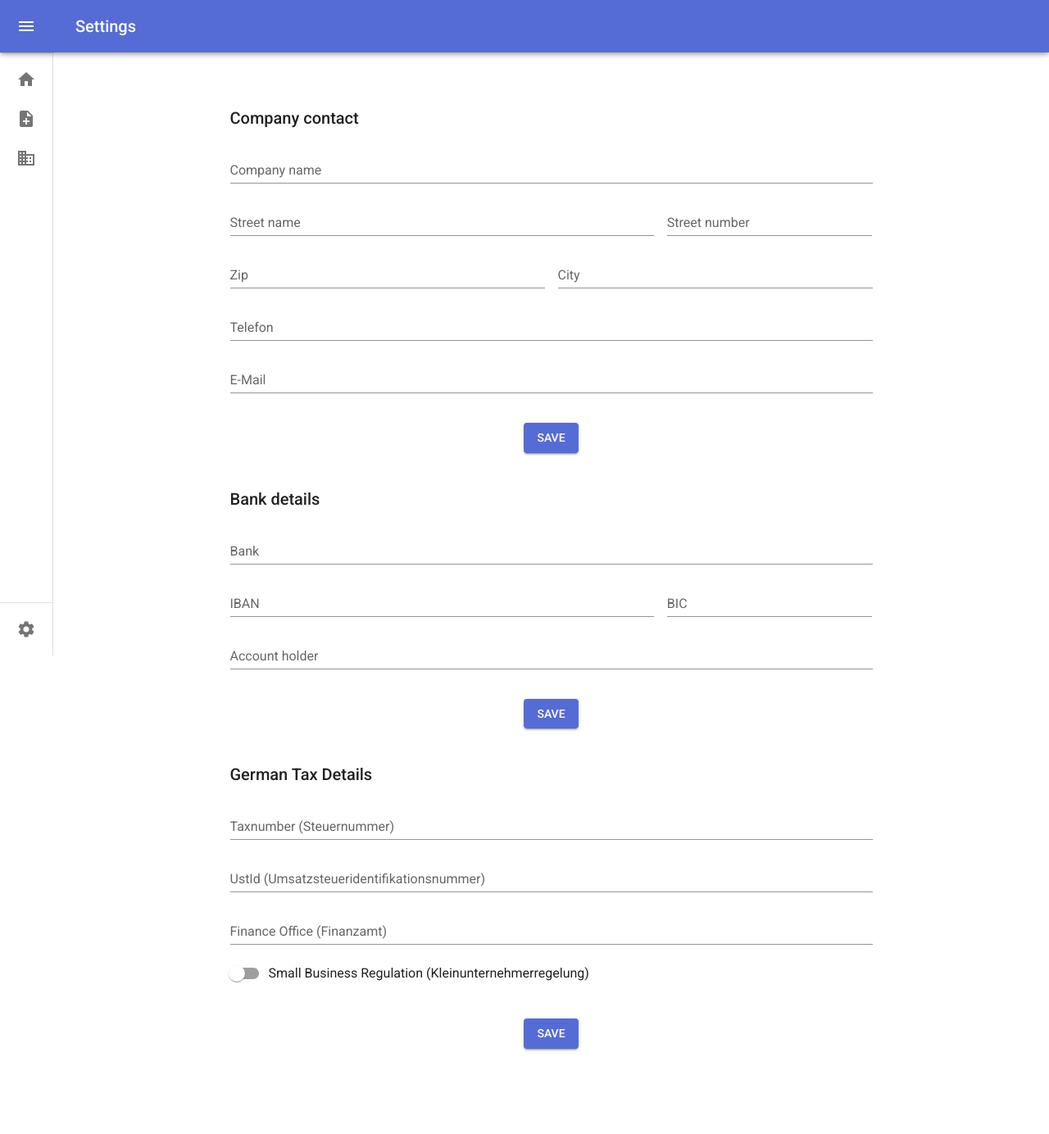
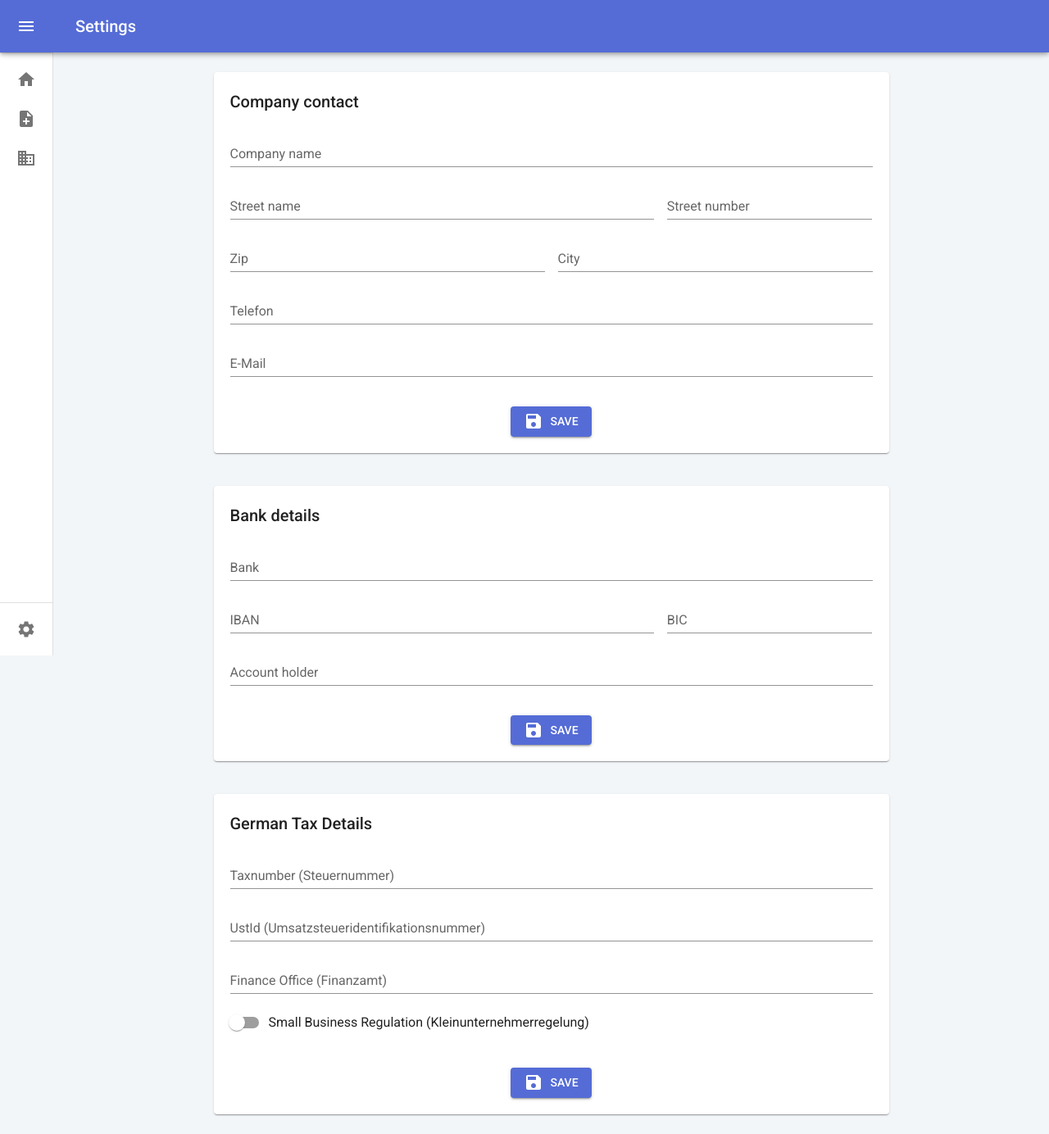
Before and after one commit to eddyhakimi/invoice-generator, a Next.js app: page /settings in a window 1280 px wide. Shown: the whole page at 82% size. Before the commit the page ends 1304 px from the top, so only its background shows below. Built offline with nearby package versions, Linux system fonts and the light colour scheme.

Commit message:
style: address book and settings page

```diff
--- a/src/app/settings/page.tsx
+++ b/src/app/settings/page.tsx
@@ -11,6 +11,7 @@ export default function Settings() {
           display: "flex",
           flexDirection: "column",
           alignItems: "center",
+          rowGap: "40px",
         }}
       >
         <ContactSection />
--- a/src/app/theme.ts
+++ b/src/app/theme.ts
@@ -16,6 +16,9 @@ const theme = createTheme({
     secondary: {
       main: "#19857b",
     },
+    background: {
+      default: "#F3F6F9",
+    },
   },
   typography: {
     fontFamily: roboto.style.fontFamily,
--- a/src/components/BankDetailsSection.tsx
+++ b/src/components/BankDetailsSection.tsx
@@ -1,7 +1,8 @@
 "use client";
 import { useState } from "react";
-import { Box, Grid, TextField, Button, Typography } from "@mui/material";
+import { Grid, TextField, Button, Typography, Paper } from "@mui/material";
 import { BankDetails } from "@/types/BankDetails";
+import { Save as SaveIcon } from "@mui/icons-material";
 
 export default function ContactSection() {
   const bankDetails: BankDetails = JSON.parse(
@@ -24,7 +25,7 @@ export default function ContactSection() {
   };
 
   return (
-    <Box sx={{ display: "flex", justifyContent: "center", pt: "40px" }}>
+    <Paper sx={{ display: "flex", justifyContent: "center", p: "20px" }}>
       <Grid container spacing={2} minWidth="320px" maxWidth="800px">
         <Grid item xs={12}>
           <Typography variant="h6" component="h3">
@@ -73,10 +74,11 @@ export default function ContactSection() {
           sx={{ display: "flex", justifyContent: "center", mt: "20px" }}
         >
           <Button variant="contained" onClick={onSave}>
+            <SaveIcon sx={{ mr: "8px" }} />
             Save
           </Button>
         </Grid>
       </Grid>
-    </Box>
+    </Paper>
   );
 }
--- a/src/components/ContactSection.tsx
+++ b/src/components/ContactSection.tsx
@@ -1,7 +1,8 @@
 "use client";
 import { useState } from "react";
-import { Box, Grid, TextField, Button, Typography } from "@mui/material";
+import { Grid, TextField, Button, Typography, Paper } from "@mui/material";
 import { CompanyContact } from "@/types/CompanyContact";
+import { Save as SaveIcon } from "@mui/icons-material";
 
 export default function ContactSection() {
   const companyContact: CompanyContact = JSON.parse(
@@ -29,7 +30,7 @@ export default function ContactSection() {
   };
 
   return (
-    <Box sx={{ display: "flex", justifyContent: "center", pt: "40px" }}>
+    <Paper sx={{ display: "flex", justifyContent: "center", p: "20px" }}>
       <Grid container spacing={2} minWidth="320px" maxWidth="800px">
         <Grid item xs={12}>
           <Typography variant="h6" component="h3">
@@ -107,10 +108,11 @@ export default function ContactSection() {
           sx={{ display: "flex", justifyContent: "center", mt: "20px" }}
         >
           <Button variant="contained" onClick={onSave}>
+            <SaveIcon sx={{ mr: "8px" }} />
             Save
           </Button>
         </Grid>
       </Grid>
-    </Box>
+    </Paper>
   );
 }
--- a/src/components/GermanTaxSection.tsx
+++ b/src/components/GermanTaxSection.tsx
@@ -2,14 +2,15 @@
 import { useState } from "react";
 import { GermanTaxDetails } from "@/types/GermanTaxDetails";
 import {
-  Box,
   Button,
   FormControlLabel,
   Grid,
+  Paper,
   Switch,
   TextField,
   Typography,
 } from "@mui/material";
+import { Save as SaveIcon } from "@mui/icons-material";
 
 export default function GermanTaxSection() {
   const germanTaxDetails: GermanTaxDetails = JSON.parse(
@@ -37,7 +38,7 @@ export default function GermanTaxSection() {
   };
 
   return (
-    <Box sx={{ display: "flex", justifyContent: "center", pt: "40px" }}>
+    <Paper sx={{ display: "flex", justifyContent: "center", p: "20px" }}>
       <Grid container spacing={2} minWidth="320px" maxWidth="800px">
         <Grid item xs={12}>
           <Typography variant="h6" component="h3">
@@ -90,10 +91,11 @@ export default function GermanTaxSection() {
           sx={{ display: "flex", justifyContent: "center", mt: "20px" }}
         >
           <Button variant="contained" onClick={onSave}>
+            <SaveIcon sx={{ mr: "8px" }} />
             Save
           </Button>
         </Grid>
       </Grid>
-    </Box>
+    </Paper>
   );
 }
```
Also changed, not shown: src/app/addressBook/page.tsx (+20 -9 lines).
